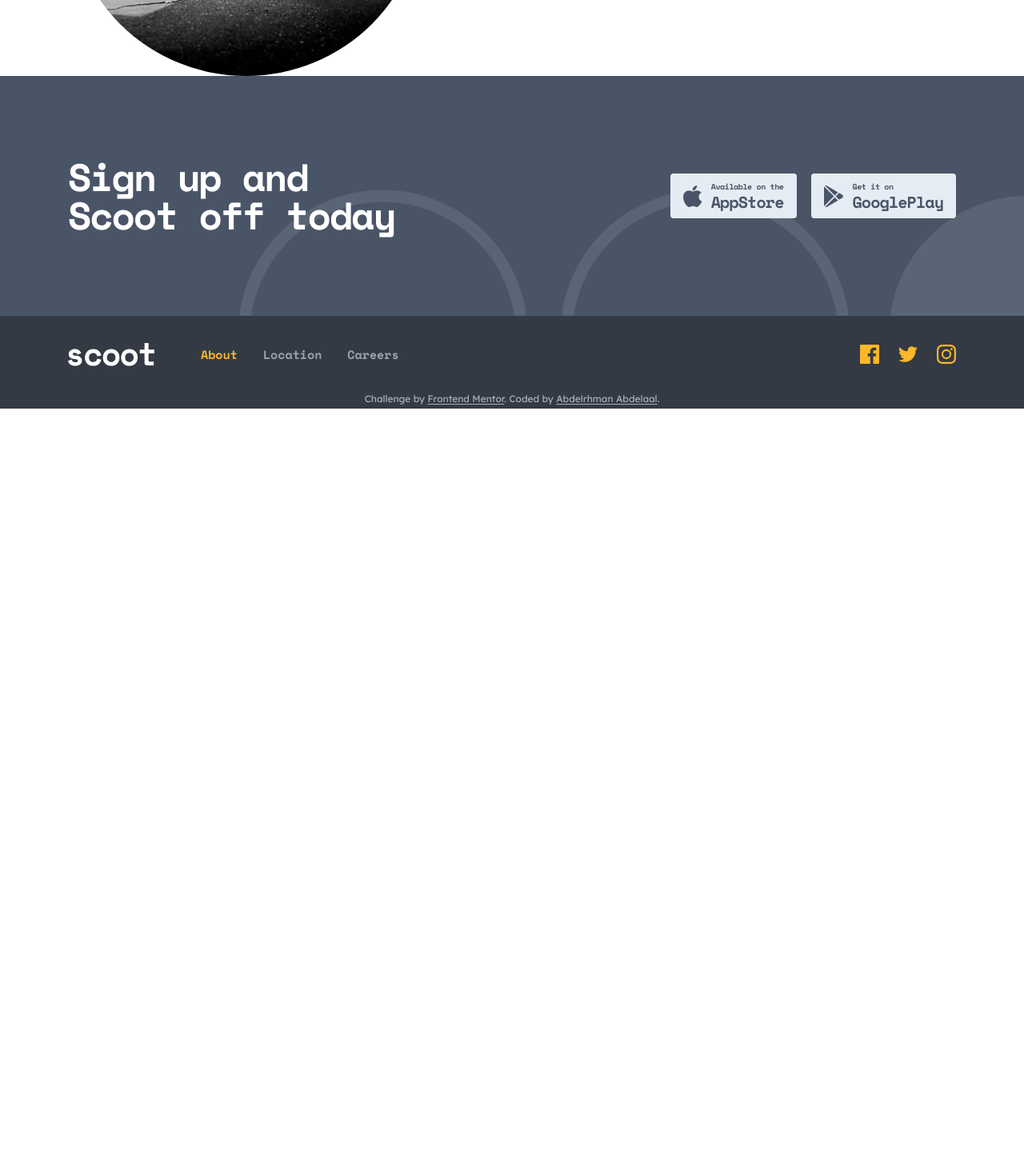
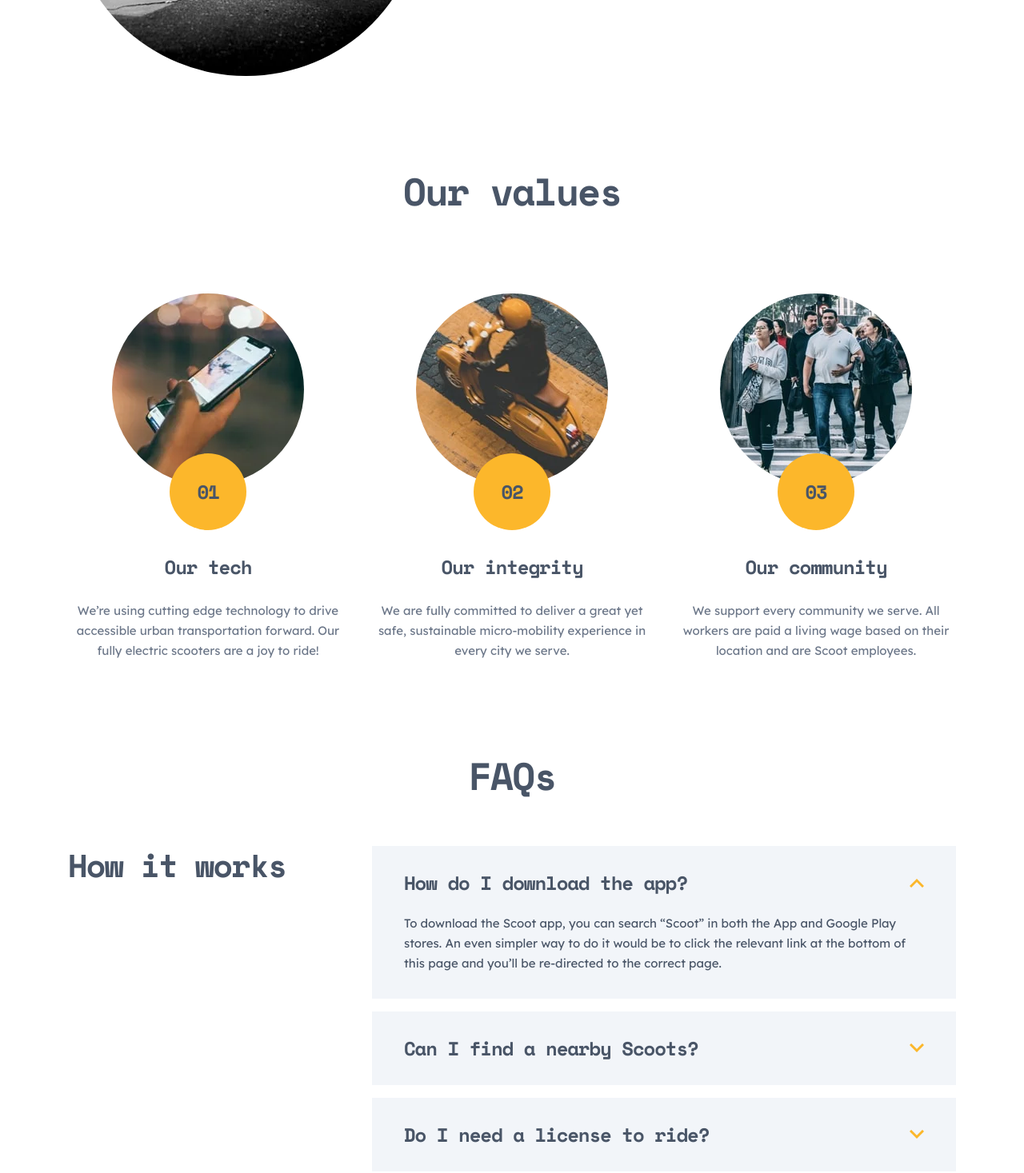
Before and after one commit to MrBlackvanta/scoot-multi-page-website, a Next.js app: page /about in a window 1280 px wide. Shown: the part 1330-2797 px from the top of the page at 80% size. Before the commit the page ends 1841 px from the top, so only its background shows below. Built offline with nearby package versions, Linux system fonts and the light colour scheme.

Commit message:
feat: add FAQ and Values components to About page, update Intro content, and enhance global styles

```diff
--- a/src/app/about/page.tsx
+++ b/src/app/about/page.tsx
@@ -2,7 +2,7 @@ import heroDesktop from "@/assets/images/about/hero-desktop.webp";
 import heroMobile from "@/assets/images/about/hero-mobile.webp";
 import heroTablet from "@/assets/images/about/hero-tablet.webp";
 import { DownloadCta, PageHero } from "@/components/layout";
-import { Intro } from "@/views/about";
+import { Faqs, Intro, Values } from "@/views/about";
 
 export default function About() {
   return (
@@ -14,6 +14,8 @@ export default function About() {
         desktop={heroDesktop}
       />
       <Intro />
+      <Values />
+      <Faqs />
       <DownloadCta />
     </main>
   );
--- a/src/app/globals.css
+++ b/src/app/globals.css
@@ -87,7 +87,8 @@
   }
 
   a,
-  button {
+  button,
+  summary {
     @apply v-focus-ring;
   }
 
@@ -122,6 +123,36 @@
   }
 }
 
+@utility v-disclosure {
+  interpolate-size: allow-keywords;
+
+  &::details-content {
+    height: 0;
+    overflow: clip;
+    transition:
+      height 300ms ease,
+      content-visibility 300ms allow-discrete;
+  }
+
+  &[open]::details-content {
+    height: auto;
+  }
+
+  @variant motion-reduce {
+    &::details-content {
+      transition: none;
+    }
+  }
+}
+
+@utility v-summary {
+  @apply cursor-pointer list-none;
+
+  &::-webkit-details-marker {
+    display: none;
+  }
+}
+
 @utility v-btn {
   @apply inline-flex w-45 items-center justify-center border-3 border-yellow bg-yellow py-2.75 font-display text-body font-bold text-navy-deep transition-colors duration-200;
 
--- /dev/null
+++ b/src/views/about/faqs.tsx
@@ -0,0 +1,91 @@
+import { ChevronIcon } from "@/components/icons";
+
+const groups = [
+  {
+    title: "How it works",
+    items: [
+      {
+        question: "How do I download the app?",
+        answer:
+          "To download the Scoot app, you can search “Scoot” in both the App and Google Play stores. An even simpler way to do it would be to click the relevant link at the bottom of this page and you’ll be re-directed to the correct page.",
+      },
+      {
+        question: "Can I find a nearby Scoots?",
+        answer:
+          "Definitely! Simply open up the app and allow us to find your location while using it. We’ll show you all of the closest Scoots and some extra useful information.",
+      },
+      {
+        question: "Do I need a license to ride?",
+        answer:
+          "Yup! We provide information inside the app regarding local laws and the license you need to be able to ride our Scoots.",
+      },
+    ],
+  },
+  {
+    title: "Safe driving",
+    items: [
+      {
+        question: "Should I wear a helmet?",
+        answer:
+          "Yes, please do! All cities have different laws. But we strongly strongly strongly recommend always wearing a helmet regardless of the local laws. We like you and we want you to be as safe as possible while Scooting.",
+      },
+      {
+        question: "How about the rules & regulations?",
+        answer:
+          "Now is not the time to be a rule breaker. Be sure you’re complying with all local laws and regulations. Also, just be a good human being. Be sure not to park your Scoot where it can block access to buildings or get in people’s way.",
+      },
+      {
+        question: "What if I damage my Scoot?",
+        answer:
+          "Be sure to read our terms and conditions carefully. Not the most fun job we know but we make it as clear as possible. There’s an option to add insurance for each trip, or you can sign up for annual insurance if you’re a regular Scooter.",
+      },
+    ],
+  },
+];
+
+export default function Faqs() {
+  return (
+    <section
+      aria-labelledby="faqs-heading"
+      className="pt-36 pb-30 md:pt-30 lg:pb-40"
+    >
+      <div className="v-page">
+        <h2
+          id="faqs-heading"
+          className="mb-12 text-center font-display text-section-sm font-bold text-navy md:mb-16 md:text-section"
+        >
+          FAQs
+        </h2>
+
+        <div className="flex flex-col gap-12 md:gap-16">
+          {groups.map(({ title, items }) => (
+            <div key={title} className="lg:grid lg:grid-cols-3 lg:gap-7.5">
+              <h3 className="mb-8 text-center font-display text-card font-bold text-navy md:text-group lg:mb-0 lg:text-left">
+                {title}
+              </h3>
+              <ul
+                role="list"
+                className="flex flex-col gap-4 md:gap-6 lg:col-span-2 lg:gap-4"
+              >
+                {items.map(({ question, answer }, index) => (
+                  <li key={question}>
+                    <details
+                      open={index === 0}
+                      className="group v-disclosure bg-snow p-8 md:px-10"
+                    >
+                      <summary className="v-summary flex items-center justify-between gap-3 font-display text-item font-bold text-navy md:text-card">
+                        {question}
+                        <ChevronIcon className="shrink-0 text-yellow transition-transform duration-300 group-open:rotate-180 motion-reduce:transition-none" />
+                      </summary>
+                      <p className="pt-6 text-navy">{answer}</p>
+                    </details>
+                  </li>
+                ))}
+              </ul>
+            </div>
+          ))}
+        </div>
+      </div>
+    </section>
+  );
+}
--- a/src/views/about/index.ts
+++ b/src/views/about/index.ts
@@ -1 +1,3 @@
+export { default as Faqs } from "./faqs";
 export { default as Intro } from "./intro";
+export { default as Values } from "./values";
--- a/src/views/about/intro.tsx
+++ b/src/views/about/intro.tsx
@@ -6,7 +6,7 @@ const panels = [
   {
     image: digitalEra,
     title: "Mobility for the digital era",
-    body: "Getting around should be simple (and even fun!) for everyone. We embrace technology to provide steamlined, user-friendly urban transportation.",
+    body: "Getting around should be simple (and even fun!) for everyone. We embrace technology to provide low cost, smart access to scooters at your fingertips.",
     imageOn: "right",
     arrow: {
       turn: "down",
@@ -16,7 +16,7 @@ const panels = [
   {
     image: betterLiving,
     title: "Better urban living",
-    body: "We’re helping connect cities and bring people closer together. Our scooters are also fully electric, so you can breathe easier.",
+    body: "We’re helping connect cities and bring people closer together. Our scooters are also fully-electric and we offset the minimal carbon footprint for each ride.",
     imageOn: "left",
     arrow: { turn: "down", at: "-top-2 left-76 md:top-0 md:left-45" },
   },
--- /dev/null
+++ b/src/views/about/values.tsx
@@ -0,0 +1,66 @@
+import community from "@/assets/images/shared/values-community.webp";
+import integrity from "@/assets/images/shared/values-integrity.webp";
+import tech from "@/assets/images/shared/values-tech.webp";
+
+const values = [
+  {
+    image: tech,
+    title: "Our tech",
+    body: "We’re using cutting edge technology to drive accessible urban transportation forward. Our fully electric scooters are a joy to ride!",
+  },
+  {
+    image: integrity,
+    title: "Our integrity",
+    body: "We are fully committed to deliver a great yet safe, sustainable micro-mobility experience in every city we serve.",
+  },
+  {
+    image: community,
+    title: "Our community",
+    body: "We support every community we serve. All workers are paid a living wage based on their location and are Scoot employees.",
+  },
+];
+
+export default function Values() {
+  return (
+    <section aria-labelledby="values-heading" className="pt-30">
+      <div className="v-page">
+        <h2
+          id="values-heading"
+          className="mb-16 text-center font-display text-section-sm font-bold text-navy md:mb-26 md:text-section"
+        >
+          Our values
+        </h2>
+
+        <ol
+          role="list"
+          className="flex flex-col gap-14 lg:grid lg:grid-cols-3 lg:gap-7.5"
+        >
+          {values.map(({ image, title, body }, index) => (
+            <li key={title} className="mx-auto max-w-114 text-center">
+              <div className="relative mx-auto mb-16 w-60 md:mb-22">
+                <img
+                  src={image.src}
+                  width={image.width}
+                  height={image.height}
+                  alt=""
+                  loading="lazy"
+                  className="w-full rounded-full"
+                />
+                <span
+                  aria-hidden="true"
+                  className="absolute -bottom-12 left-1/2 flex size-24 -translate-x-1/2 items-center justify-center rounded-full bg-yellow font-display text-card font-bold text-navy md:-bottom-14"
+                >
+                  {`0${index + 1}`}
+                </span>
+              </div>
+              <h3 className="mb-7 font-display text-card font-bold text-navy">
+                {title}
+              </h3>
+              <p>{body}</p>
+            </li>
+          ))}
+        </ol>
+      </div>
+    </section>
+  );
+}
```
Also changed, not shown: 1 other file (tests, documents, lock files or other folders).
